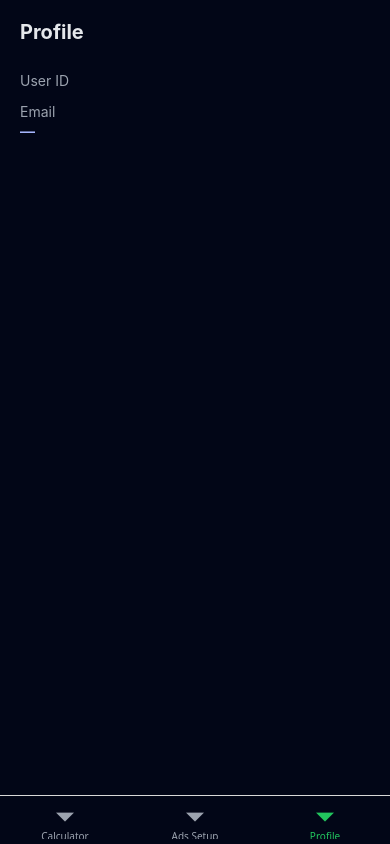
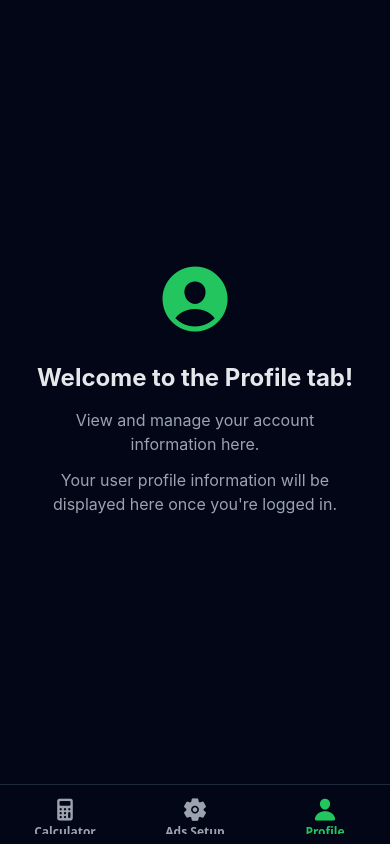
Before and after one commit to lisvokshi/ad-revenue-tracker, a React Native app: screen /Profile in a window 390 px wide. Built offline with nearby package versions, Linux system fonts and the light colour scheme.

Commit message:
Add icons to tabs and improve placeholder messages
Co-authored-by: lisvokshi <237076494+lisvokshi@users.noreply.github.com>

```diff
--- a/App.tsx
+++ b/App.tsx
@@ -1,3 +1,4 @@
+import { Ionicons } from '@expo/vector-icons';
 import { createBottomTabNavigator } from '@react-navigation/bottom-tabs';
 import { NavigationContainer } from '@react-navigation/native';
 import React from 'react';
@@ -12,29 +13,55 @@ export default function App() {
   return (
     <NavigationContainer>
       <Tab.Navigator
+        initialRouteName="Calculator"
         screenOptions={{
           headerShown: false,
-          tabBarStyle: { backgroundColor: '#020617' },
+          tabBarStyle: {
+            backgroundColor: '#020617',
+            borderTopColor: '#1E293B',
+            paddingBottom: 5,
+            paddingTop: 5,
+            height: 60,
+          },
           tabBarActiveTintColor: '#22C55E',
           tabBarInactiveTintColor: '#9CA3AF',
+          tabBarLabelStyle: {
+            fontSize: 12,
+            fontWeight: '600',
+          },
         }}
       >
         {/* First tab: Calculator */}
         <Tab.Screen
           name="Calculator"
           component={AdSenseRevenueCalculatorScreen}
+          options={{
+            tabBarIcon: ({ color, size }) => (
+              <Ionicons name="calculator" size={size} color={color} />
+            ),
+          }}
         />
 
         {/* Second tab: Ads Setup */}
         <Tab.Screen
           name="Ads Setup"
           component={AdsSetupScreen}
+          options={{
+            tabBarIcon: ({ color, size }) => (
+              <Ionicons name="settings" size={size} color={color} />
+            ),
+          }}
         />
 
         {/* Third tab: Profile */}
         <Tab.Screen
           name="Profile"
           component={ProfileScreen}
+          options={{
+            tabBarIcon: ({ color, size }) => (
+              <Ionicons name="person" size={size} color={color} />
+            ),
+          }}
         />
       </Tab.Navigator>
     </NavigationContainer>
--- a/app/screens/AdsSetupScreen.tsx
+++ b/app/screens/AdsSetupScreen.tsx
@@ -1,11 +1,20 @@
+import { Ionicons } from '@expo/vector-icons';
 import React from 'react';
 import { StyleSheet, Text, View } from 'react-native';
 
 export default function AdsSetupScreen() {
   return (
     <View style={styles.container}>
-      <Text style={styles.title}>Ads Setup</Text>
-      <Text style={styles.label}>Configure your ad categories, tiers, and placements here.</Text>
+      <View style={styles.iconContainer}>
+        <Ionicons name="settings" size={64} color="#22C55E" />
+      </View>
+      <Text style={styles.title}>Welcome to the Ads Setup tab!</Text>
+      <Text style={styles.description}>
+        Configure your ad categories, tiers, and placements here.
+      </Text>
+      <Text style={styles.description}>
+        This section will help you manage your advertising settings and optimize your revenue.
+      </Text>
     </View>
   );
 }
@@ -15,15 +24,25 @@ const styles = StyleSheet.create({
     flex: 1,
     backgroundColor: '#020617',
     padding: 20,
+    justifyContent: 'center',
+    alignItems: 'center',
+  },
+  iconContainer: {
+    marginBottom: 20,
   },
   title: {
-    fontSize: 20,
+    fontSize: 24,
     fontWeight: '700',
     color: '#E5E7EB',
     marginBottom: 16,
+    textAlign: 'center',
   },
-  label: {
-    fontSize: 14,
+  description: {
+    fontSize: 16,
     color: '#9CA3AF',
+    textAlign: 'center',
+    marginBottom: 12,
+    lineHeight: 24,
+    paddingHorizontal: 20,
   },
 });
--- a/app/screens/ProfileScreen.tsx
+++ b/app/screens/ProfileScreen.tsx
@@ -1,4 +1,5 @@
 // app/screens/ProfileScreen.tsx
+import { Ionicons } from '@expo/vector-icons';
 import React from 'react';
 import { StyleSheet, Text, View } from 'react-native';
 
@@ -10,8 +11,16 @@ type Props = {
 export default function ProfileScreen({ userId, email }: Props) {
   return (
     <View style={styles.container}>
-      <Text style={styles.title}>Profile</Text>
+      <View style={styles.iconContainer}>
+        <Ionicons name="person-circle" size={80} color="#22C55E" />
+      </View>
+      <Text style={styles.title}>Welcome to the Profile tab!</Text>
+      <Text style={styles.description}>
+        View and manage your account information here.
+      </Text>
 
+      {userId && (
+        <View style={styles.infoContainer}>
           <View style={styles.row}>
             <Text style={styles.label}>User ID</Text>
             <Text style={styles.value}>{userId}</Text>
@@ -22,6 +31,14 @@ export default function ProfileScreen({ userId, email }: Props) {
             <Text style={styles.value}>{email ?? '—'}</Text>
           </View>
         </View>
+      )}
+
+      {!userId && (
+        <Text style={styles.description}>
+          Your user profile information will be displayed here once you&apos;re logged in.
+        </Text>
+      )}
+    </View>
   );
 }
 
@@ -30,12 +47,35 @@ const styles = StyleSheet.create({
     flex: 1,
     backgroundColor: '#020617',
     padding: 20,
+    justifyContent: 'center',
+    alignItems: 'center',
+  },
+  iconContainer: {
+    marginBottom: 20,
   },
   title: {
-    fontSize: 20,
+    fontSize: 24,
     fontWeight: '700',
     color: '#E5E7EB',
     marginBottom: 16,
+    textAlign: 'center',
+  },
+  description: {
+    fontSize: 16,
+    color: '#9CA3AF',
+    textAlign: 'center',
+    marginBottom: 12,
+    lineHeight: 24,
+    paddingHorizontal: 20,
+  },
+  infoContainer: {
+    marginTop: 20,
+    width: '100%',
+    backgroundColor: '#0F172A',
+    borderRadius: 12,
+    padding: 20,
+    borderWidth: 1,
+    borderColor: '#1E293B',
   },
   row: {
     marginTop: 12,
@@ -43,11 +83,11 @@ const styles = StyleSheet.create({
   label: {
     fontSize: 14,
     color: '#9CA3AF',
+    marginBottom: 4,
   },
   value: {
     fontSize: 15,
     fontWeight: '600',
     color: '#A5B4FC',
-    marginTop: 2,
   },
 });
```
Lines whose indentation alone changed are shown as unchanged.
